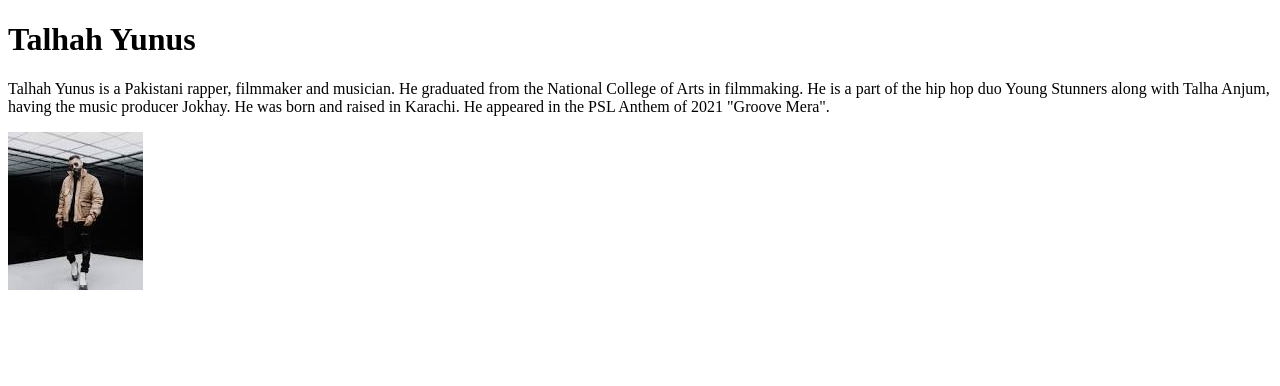
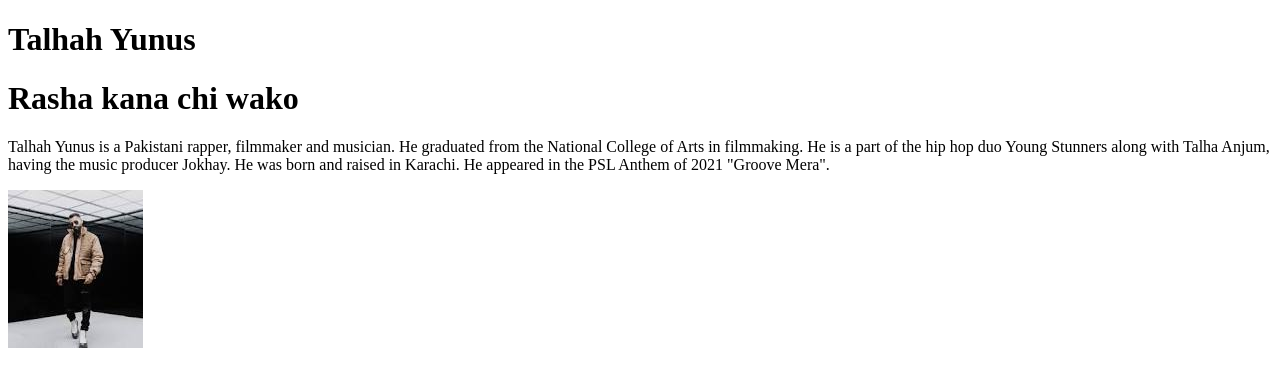
Before and after one commit to Master6t9/waheed-repo., a plain HTML site: page index.html in a window 1280 px wide. Drawn offline with Linux system fonts and the light colour scheme.

Commit message:
Update index.html
Kaoooo

```diff
--- a/index.html
+++ b/index.html
@@ -8,6 +8,7 @@
 </head>
 <body>
     <H1>Talhah Yunus</H1>
+    <h1>Rasha kana chi wako</h1>
     <p>Talhah Yunus is a Pakistani rapper, filmmaker and musician. He graduated from the National College of Arts in filmmaking. He is a part of the hip hop duo Young Stunners along with Talha Anjum, having the music producer Jokhay. He was born and raised in Karachi. He appeared in the PSL Anthem of 2021 "Groove Mera".</p>
     <img src="download (3).jpg" alt="DHH King">
 </body>
```
